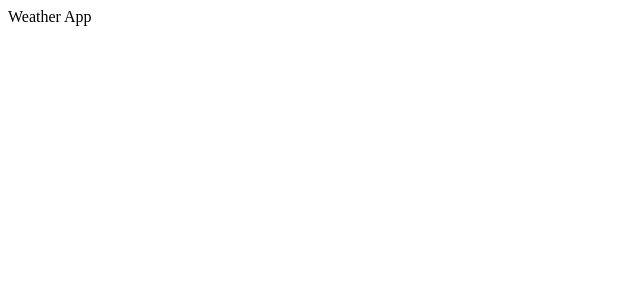
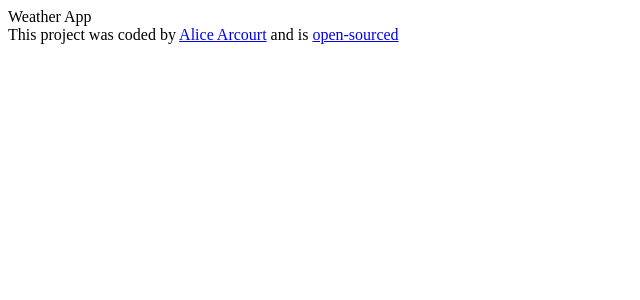
Before and after one commit to Lilie28/weather-app-react-final-project, a React (Create React App) app: page / in a window 1280 px wide. Shown: the top 300 px of the page, without its empty margins (0-640 px from the left). Built offline with nearby package versions, Linux system fonts and the light colour scheme.

Commit message:
Add links to github and linkedIn

```diff
--- a/src/App.js
+++ b/src/App.js
@@ -5,6 +5,11 @@ export default function App() {
   return (
     <div className="App">
      Weather App
+     <footer>
+       This project was coded by <a href="https://www.linkedin.com/in/alice-arcourt-phd-5772728b/" target="_blank">Alice Arcourt</a>  and is {""}
+     <a href="https://github.com/Lilie28/weather-app-react-final-project" target="_blank">
+     open-sourced</a>
+     </footer>
     </div>
   );
 }
```
